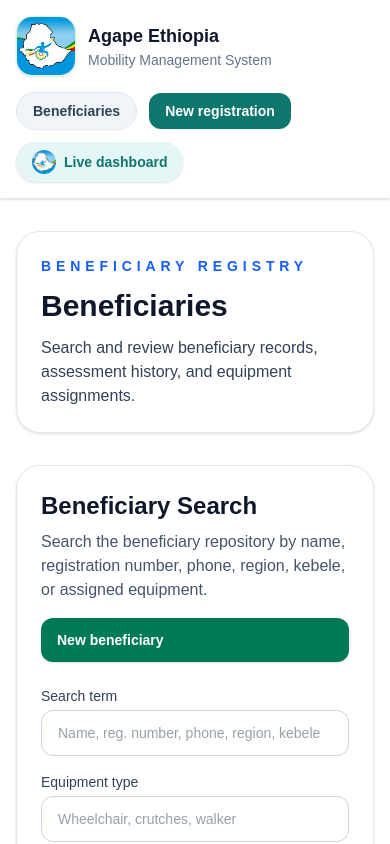
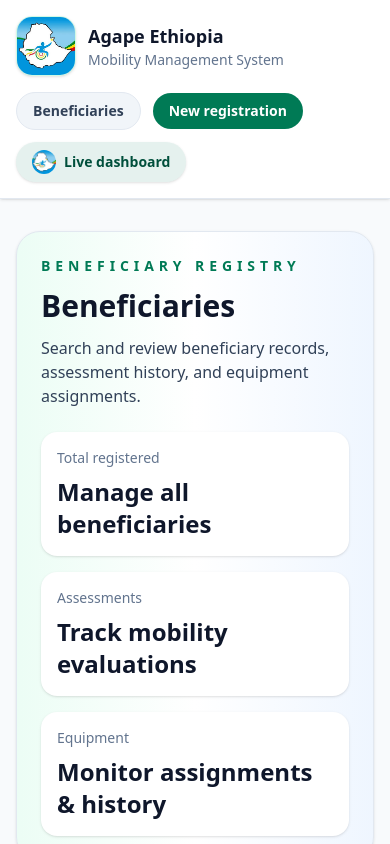
Before and after one commit to natiestif31999-ai/agape-ethiopia, a Next.js app in the folder agape-ethiopia/: page /beneficiaries in a window 390 px wide. Shown: the top 844 px of the page. Built offline with nearby package versions, Linux system fonts and the light colour scheme; no server answers; the database is empty.

Commit message:
checkpoint: save current Agape Ethiopia progress before local testing

```diff
--- a/agape-ethiopia/src/app/beneficiaries/new/page.tsx
+++ b/agape-ethiopia/src/app/beneficiaries/new/page.tsx
@@ -12,11 +12,15 @@ export default function NewBeneficiaryPage() {
     <>
       <AppHeader />
       <main className="mx-auto max-w-7xl px-4 py-8 md:px-6 lg:px-8">
-        <section className="rounded-3xl border border-slate-200 bg-white p-6 shadow-sm">
-          <h1 className="text-3xl font-bold text-slate-900">Register Beneficiary</h1>
-          <p className="mt-3 text-slate-600">
+        <section className="rounded-3xl border border-slate-200 bg-gradient-to-r from-slate-50 via-white to-emerald-50 p-6 shadow-sm">
+          <p className="text-sm font-semibold uppercase tracking-[0.35em] text-emerald-700">New registration</p>
+          <h1 className="mt-3 text-3xl font-bold text-slate-900">Register Beneficiary</h1>
+          <p className="mt-3 text-slate-700">
             Capture beneficiary registration details to build the Agape Ethiopia record repository.
           </p>
+          <div className="mt-6 rounded-2xl bg-white p-4 shadow-sm">
+            <p className="text-sm text-slate-500">Complete the form to add a beneficiary to the system, then assign assessments and equipment.</p>
+          </div>
         </section>
 
         <div className="mt-8">
--- a/agape-ethiopia/src/app/beneficiaries/page.tsx
+++ b/agape-ethiopia/src/app/beneficiaries/page.tsx
@@ -12,10 +12,24 @@ export default function BeneficiariesPage() {
     <>
       <AppHeader />
       <main className="mx-auto max-w-7xl px-4 py-8 md:px-6 lg:px-8">
-        <section className="rounded-3xl border border-slate-200 bg-white p-6 shadow-sm">
-          <p className="text-sm font-semibold uppercase tracking-[0.35em] text-blue-600">Beneficiary Registry</p>
+        <section className="rounded-3xl border border-slate-200 bg-gradient-to-r from-emerald-50 via-white to-blue-50 p-6 shadow-sm">
+          <p className="text-sm font-semibold uppercase tracking-[0.35em] text-emerald-700">Beneficiary Registry</p>
           <h1 className="mt-3 text-3xl font-bold text-slate-900">Beneficiaries</h1>
           <p className="mt-3 text-slate-700">Search and review beneficiary records, assessment history, and equipment assignments.</p>
+          <div className="mt-6 grid gap-4 sm:grid-cols-3">
+            <div className="rounded-2xl bg-white p-4 shadow-sm">
+              <p className="text-sm text-slate-500">Total registered</p>
+              <p className="mt-2 text-2xl font-semibold text-slate-900">Manage all beneficiaries</p>
+            </div>
+            <div className="rounded-2xl bg-white p-4 shadow-sm">
+              <p className="text-sm text-slate-500">Assessments</p>
+              <p className="mt-2 text-2xl font-semibold text-slate-900">Track mobility evaluations</p>
+            </div>
+            <div className="rounded-2xl bg-white p-4 shadow-sm">
+              <p className="text-sm text-slate-500">Equipment</p>
+              <p className="mt-2 text-2xl font-semibold text-slate-900">Monitor assignments & history</p>
+            </div>
+          </div>
         </section>
 
         <div className="mt-8">
--- a/agape-ethiopia/src/app/globals.css
+++ b/agape-ethiopia/src/app/globals.css
@@ -1,58 +1,113 @@
 @import "tailwindcss";
 
 :root {
-  --background: #ffffff;
-  --foreground: #171717;
+  --background: #f8fafc;
+  --foreground: #0f172a;
+  --surface: #ffffff;
+  --surface-muted: #f8fafc;
+  --border: #e2e8f0;
+  --muted: #475569;
 
-  /* Agape Ethiopia brand palette (derived from logo and imagery) */
-  --brand-primary: #0f766e; /* deep teal/emerald */
+  --brand-primary: #0f766e;
   --brand-primary-600: #0ea5a4;
-  --brand-accent: #0b84a5; /* complementary blue */
-  --brand-amber: #f59e0b;
+  --brand-primary-800: #115e59;
+  --brand-secondary: #0b84a5;
+  --brand-accent: #f59e0b;
+  --brand-success: #16a34a;
+  --brand-warning: #f59e0b;
   --brand-danger: #dc2626;
-  --muted: #6b7280;
 }
 
 @theme inline {
   --color-background: var(--background);
   --color-foreground: var(--foreground);
+  --color-border: var(--border);
   --font-sans: var(--font-geist-sans);
   --font-mono: var(--font-geist-mono);
 }
 
 @media (prefers-color-scheme: dark) {
   :root {
-    --background: #0a0a0a;
-    --foreground: #ededed;
+    --background: #020617;
+    --foreground: #e2e8f0;
+    --surface: #031627;
+    --surface-muted: #071728;
+    --border: #32414b;
+    --muted: #94a3b8;
   }
 }
 
 body {
+  min-height: 100vh;
   background: var(--background);
   color: var(--foreground);
-  font-family: Arial, Helvetica, sans-serif;
+  font-family: var(--font-sans), system-ui, sans-serif;
 }
 
-/* Utility classes for consistent branding */
-.brand-primary {
-  background-color: var(--brand-primary);
-  color: white;
+button,
+input,
+textarea,
+select {
+  font: inherit;
+}
+
+button {
+  transition: background-color 0.2s ease, color 0.2s ease, border-color 0.2s ease;
+}
+
+input,
+textarea,
+select {
+  background: var(--surface);
+  border: 1px solid var(--border);
+  border-radius: 1rem;
+  color: var(--foreground);
+}
+
+input:focus,
+textarea:focus,
+select:focus {
+  outline: none;
+  border-color: var(--brand-primary);
+  box-shadow: 0 0 0 4px rgba(14, 165, 164, 0.14);
+}
+
+.card {
+  background: var(--surface);
+  border: 1px solid var(--border);
+  border-radius: 1.5rem;
+  box-shadow: 0 1px 2px rgba(15, 23, 42, 0.04);
 }
 
 .btn-primary {
   background-color: var(--brand-primary);
   color: white;
-  padding: 0.5rem 1rem;
-  border-radius: 0.75rem;
-  font-weight: 600;
 }
 
-.btn-primary:hover {
+.btn-primary:hover,
+.btn-primary:focus-visible {
   background-color: var(--brand-primary-600);
+}
+
+.btn-secondary {
+  background-color: var(--brand-secondary);
+  color: white;
+}
+
+.btn-outline {
+  background: transparent;
+  border: 1px solid var(--border);
+  color: var(--foreground);
 }
 
 .text-brand {
   color: var(--brand-primary);
 }
 
-.muted { color: var(--muted); }
+.bg-brand-soft {
+  background: rgba(15, 118, 110, 0.08);
+}
+
+.text-muted {
+  color: var(--muted);
+}
--- a/agape-ethiopia/src/app/page.tsx
+++ b/agape-ethiopia/src/app/page.tsx
@@ -4,7 +4,7 @@ import AppHeader from "@/components/layout/AppHeader";
 import TabPanel from "@/components/TabPanel";
 
 export const metadata: Metadata = {
-  title: "Dashboard",
+  title: "Home",
   description: "Agape Ethiopia Beneficiary Management System dashboard for managing registrations, assessments, and equipment tracking.",
 };
 
--- a/agape-ethiopia/src/components/layout/AppHeader.tsx
+++ b/agape-ethiopia/src/components/layout/AppHeader.tsx
@@ -12,10 +12,10 @@ export default function AppHeader() {
           <Link href="/beneficiaries" className="rounded-full border border-slate-200 bg-slate-100 px-4 py-2 transition hover:bg-slate-200">
             Beneficiaries
           </Link>
-          <Link href="/beneficiaries/new" className="rounded-full btn-primary px-4 py-2 transition">
+          <Link href="/beneficiaries/new" className="rounded-full bg-emerald-700 px-4 py-2 text-white transition hover:bg-emerald-800">
             New registration
           </Link>
-          <div className="flex items-center gap-2 rounded-full bg-[var(--brand-primary-600)]/10 px-4 py-2 text-[var(--brand-primary)] shadow-sm">
+          <div className="flex items-center gap-2 rounded-full bg-emerald-700/10 px-4 py-2 text-emerald-900 shadow-sm">
             <Image src="/agape-logo.jpg" alt="Agape Ethiopia accent mark" width={24} height={24} className="rounded-full" />
             Live dashboard
           </div>
```
